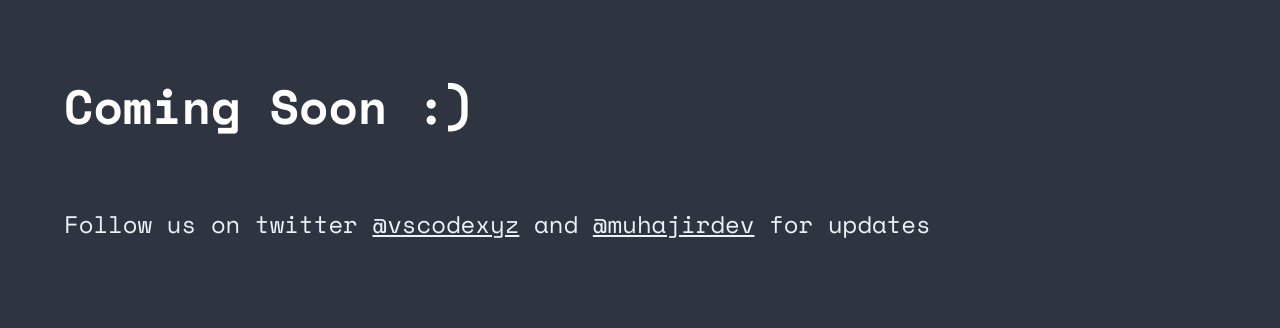
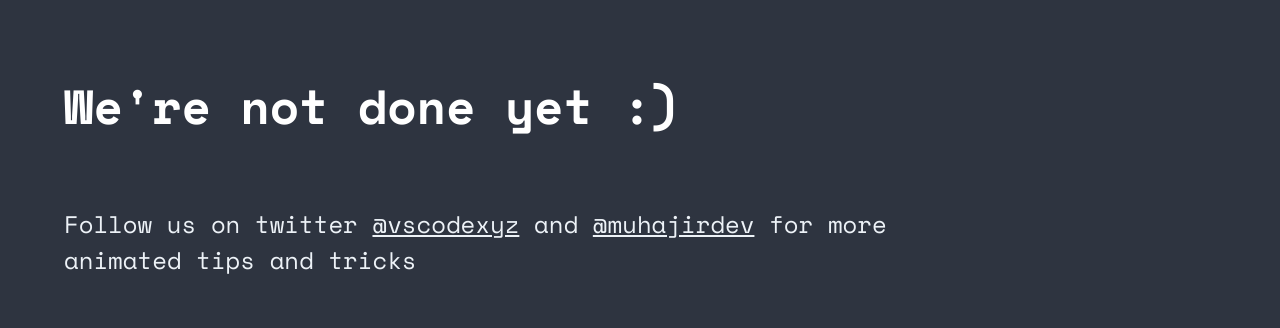
Before and after one commit to muhajirdev/vscode.xyz, a Next.js app: page / in a window 1280 px wide. Shown: the part 1906-2234 px from the top of the page. Built offline with nearby package versions, Linux system fonts and the light colour scheme.

Commit message:
Update text

```diff
--- a/pages/index.tsx
+++ b/pages/index.tsx
@@ -34,7 +34,7 @@ const Home = () => (
       <section className="max-w-6xl mx-auto py-32">
         <div>
           <h1 className="text-white font-bold text-5xl mb-16">
-            Coming Soon :)
+            We're not done yet :)
           </h1>
           <h2 className="text-gray-200 text-2xl max-w-4xl">
             Follow us on twitter{" "}
@@ -45,7 +45,7 @@ const Home = () => (
             <a href={AUTHOR_TWITTER_URL} className="underline">
               @muhajirdev
             </a>{" "}
-            for updates
+            for more animated tips and tricks
           </h2>
         </div>
       </section>
```
